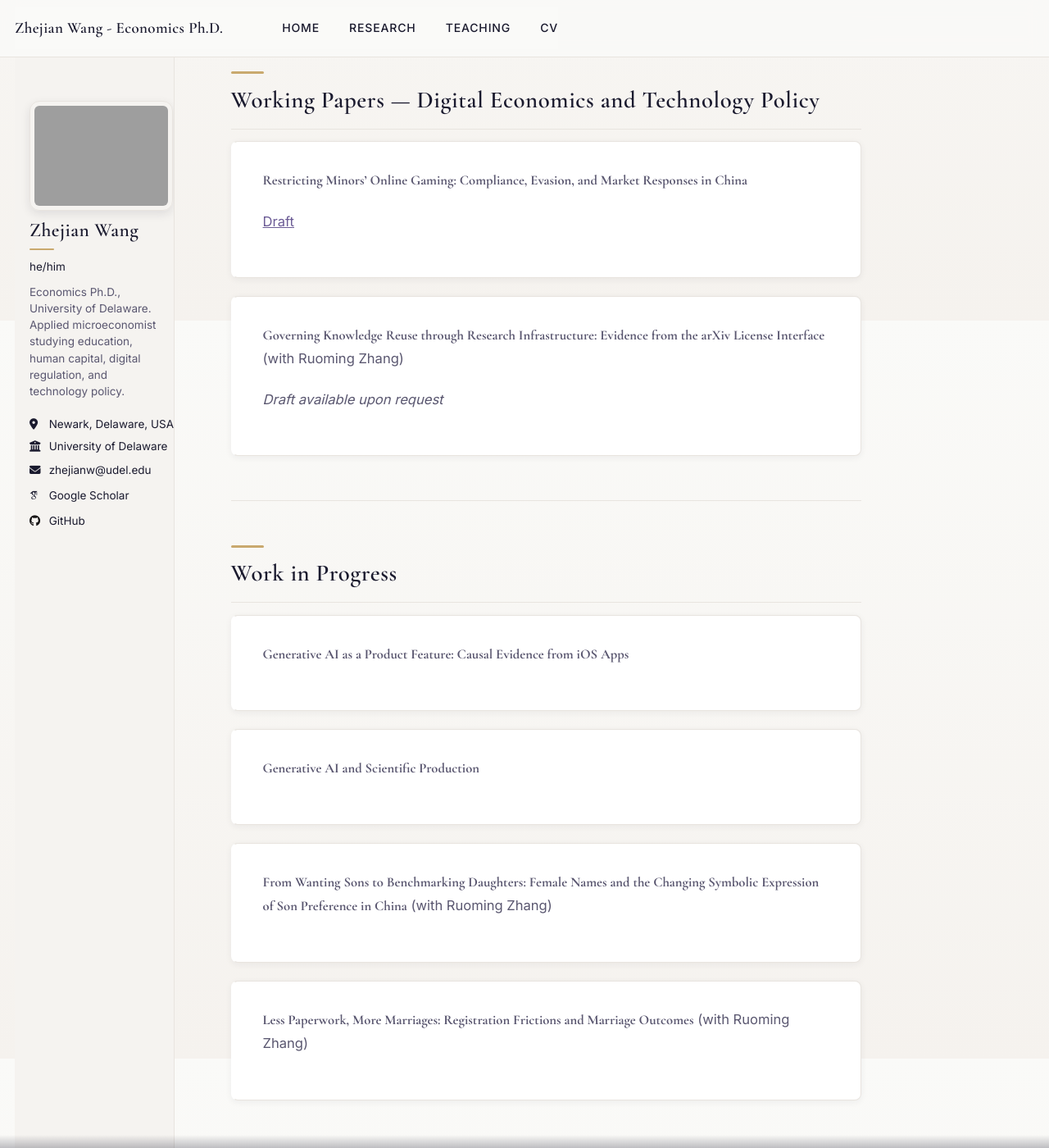
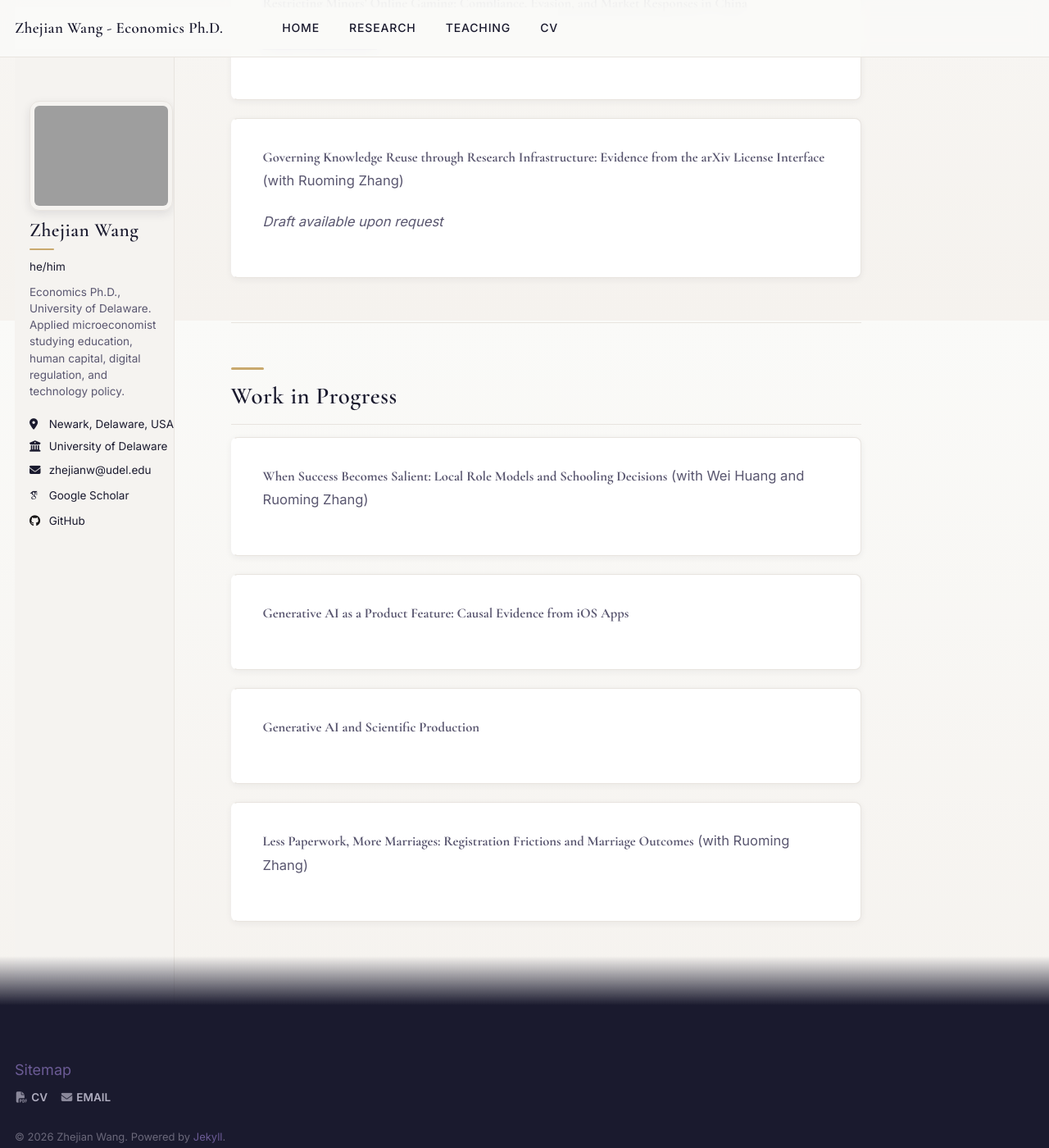
Before and after one commit to zhejianw/zhejianw.github.io, a Jekyll site: the page built from _pages/research.md, in a window 1280 px wide and 1400 px high, scrolled down 1409 px. Shown: the whole window at 82% size. Built offline with Jekyll 4.4.1, drawn with Linux system fonts in a browser that asks for light colours; some web fonts are replaced; a script that is not in the unit is left out; some of the changed text lies outside the part shown.

Commit message:
Restructure research page: move When Success to WIP, remove Female Names entry, date all public drafts, strip WIP abstracts
Co-Authored-By: Claude Fable 5 <noreply@anthropic.com>

```diff
--- a/_pages/research.md
+++ b/_pages/research.md
@@ -22,17 +22,9 @@ ref: research
 
 <div class="paper-card" markdown="1">
 
-**When Success Becomes Salient: Local Role Models and Schooling Decisions** (with Wei Huang and Ruoming Zhang)
-
-[Draft](/files/Huang_Wang_Zhang_When_Success_Becomes_Salient.pdf)
-
-</div>
-
-<div class="paper-card" markdown="1">
-
 **Higher-Education Expansion and Upper-Secondary Choice** (with Yiqun Tong and Ruoming Zhang)
 
-[Draft](/files/Tong_Wang_Zhang_Higher_Education_Expansion.pdf)
+[Draft (June 2026)](/files/Tong_Wang_Zhang_Higher_Education_Expansion.pdf)
 
 </div>
 
@@ -40,7 +32,7 @@ ref: research
 
 **Premarital Property Rights and Marriage Timing: Evidence from Urban China** (with Ruoming Zhang)
 
-[Draft](/files/Wang_Zhang_Premarital_Property_Rights.pdf)
+[Draft (June 2026)](/files/Wang_Zhang_Premarital_Property_Rights.pdf)
 
 </div>
 
@@ -48,7 +40,7 @@ ref: research
 
 **From Seats to Status: China's 1999 Higher-Education Expansion and Urban–Rural Occupational Mobility** (with Yiqun Tong and Ruoming Zhang)
 
-[Draft](/files/Tong_Wang_Zhang_From_Seats_to_Status.pdf)
+[Draft (June 2026)](/files/Tong_Wang_Zhang_From_Seats_to_Status.pdf)
 
 </div>
 
@@ -60,7 +52,7 @@ ref: research
 
 **Restricting Minors' Online Gaming: Compliance, Evasion, and Market Responses in China**
 
-[Draft](/files/Wang_Restricting_Minors_Online_Gaming.pdf)
+[Draft (June 2026)](/files/Wang_Restricting_Minors_Online_Gaming.pdf)
 
 </div>
 
@@ -78,6 +70,12 @@ ref: research
 
 <div class="paper-card" markdown="1">
 
+**When Success Becomes Salient: Local Role Models and Schooling Decisions** (with Wei Huang and Ruoming Zhang)
+
+</div>
+
+<div class="paper-card" markdown="1">
+
 **Generative AI as a Product Feature: Causal Evidence from iOS Apps**
 
 </div>
@@ -90,12 +88,6 @@ ref: research
 
 <div class="paper-card" markdown="1">
 
-**From Wanting Sons to Benchmarking Daughters: Female Names and the Changing Symbolic Expression of Son Preference in China** (with Ruoming Zhang)
-
-</div>
-
-<div class="paper-card" markdown="1">
-
 **Less Paperwork, More Marriages: Registration Frictions and Marriage Outcomes** (with Ruoming Zhang)
 
 </div>
```
Also changed, not shown: 1 other file.
